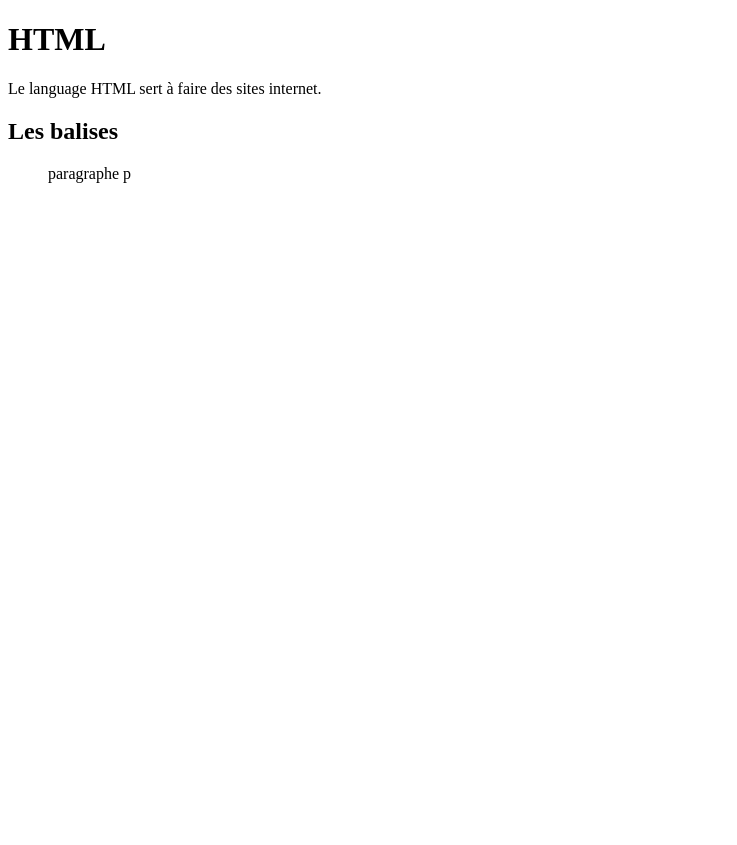
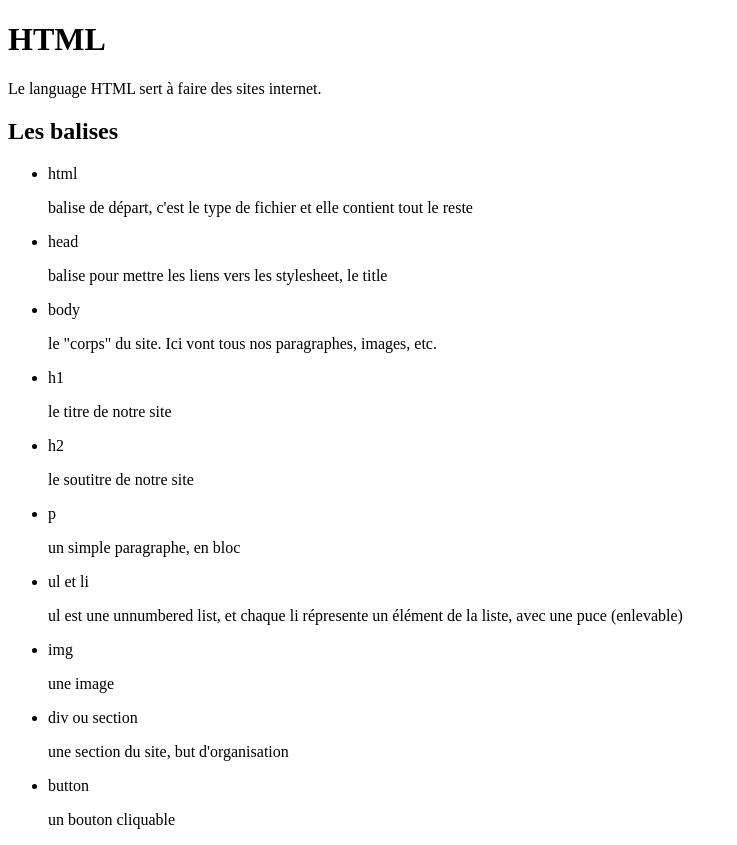
Before and after one commit to aurelie-castro/cheatsheets2, a plain HTML site: page index.html in a window 1280 px wide. Shown: the whole page, without its empty margins (0-737 px from the left). Before the commit the page ends 800 px from the top, so only its background shows below. Drawn offline with Linux system fonts and the light colour scheme.

Commit message:
premieres infos sur html

```diff
--- a/index.html
+++ b/index.html
@@ -10,7 +10,26 @@
     <p>Le language HTML sert à faire des sites internet.</p>
     <h2>Les balises</h2>
     <ul>
-        <a>paragraphe p</a>
+        <li>html</li>
+        <p>balise de départ, c'est le type de fichier et elle contient tout le reste</p>
+        <li>head</li>
+        <p>balise pour mettre les liens vers les stylesheet, le title</p>
+        <li>body</li>
+        <p>le "corps" du site. Ici vont tous nos paragraphes, images, etc.</p>
+        <li>h1</li>
+        <p>le titre de notre site</p>
+        <li>h2</li>
+        <p>le soutitre de notre site</p>
+        <li>p</li>
+        <p>un simple paragraphe, en bloc</p>
+        <li>ul et li</li>
+        <p>ul est une unnumbered list, et chaque li répresente un élément de la liste, avec une puce (enlevable)</p>
+        <li>img</li>
+        <p>une image</p>
+        <li>div ou section</li>
+        <p>une section du site, but d'organisation</p>
+        <li>button</li>
+        <p>un bouton cliquable</p>
     </ul>
 
 </body>
```
